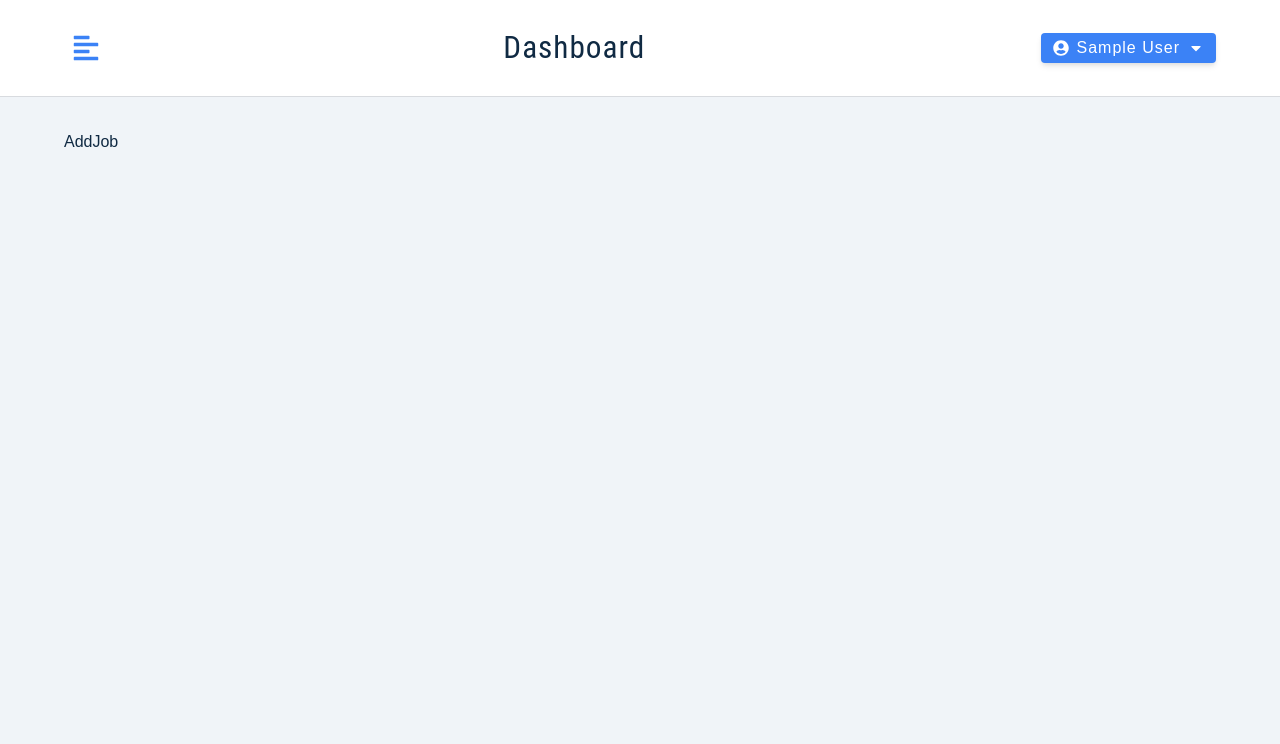
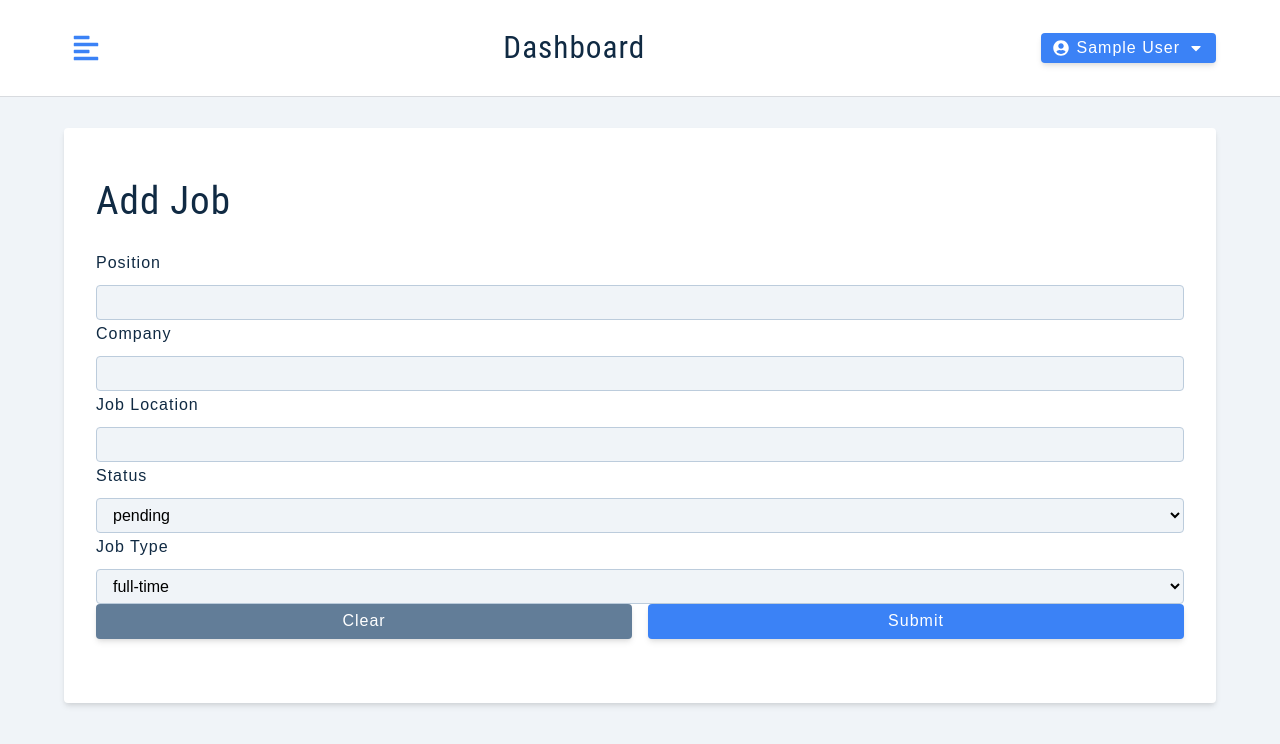
Before and after one commit to NSENGIYUMVA-Christian/jobster, a React (Create React App) app: page /add-job in a window 1280 px wide. Shown: the top 744 px of the page. Built offline with nearby package versions, Linux system fonts and the light colour scheme; sample sign-in values are in the browser's storage.

Commit message:
finished profile page, next to add job

```diff
--- a/src/components/FormRow.js
+++ b/src/components/FormRow.js
@@ -4,9 +4,10 @@ const FormRow = ({ type, name, value, handleChange, labelText }) => {
   return (
     <div className="form-row">
       <label htmlFor={name} className="form-label">
-        {name}
+        {labelText || name}
       </label>
       <input
+        id={name}
         type={type}
         name={name}
         value={value}
--- /dev/null
+++ b/src/components/FormRowSelect.js
@@ -0,0 +1,28 @@
+import React from "react";
+
+const FormRowSelect = ({ labelText, name, value, handleChange, list }) => {
+  return (
+    <div className="form-row">
+      <label htmlFor={name} className="form-label">
+        {labelText || name}
+      </label>
+      <select
+        name={name}
+        id={name}
+        value={value}
+        onChange={handleChange}
+        className="form-select"
+      >
+        {list.map((item, index) => {
+          return (
+            <option key={index} value={item}>
+              {item}
+            </option>
+          );
+        })}
+      </select>
+    </div>
+  );
+};
+
+export default FormRowSelect;
--- a/src/components/index.js
+++ b/src/components/index.js
@@ -3,5 +3,6 @@ import FormRow from "./FormRow";
 import Navbar from "./Navbar";
 import BigSidebar from "./BigSidebar";
 import SmallSidebar from "./SmallSidebar";
+import FormRowSelect from "./FormRowSelect";
 
-export { Logo, FormRow, Navbar, BigSidebar, SmallSidebar };
+export { Logo, FormRow, FormRowSelect, Navbar, BigSidebar, SmallSidebar };
--- /dev/null
+++ b/src/features/job/jobSlice.js
@@ -0,0 +1,25 @@
+import { createSlice, createAsyncThunk } from "@reduxjs/toolkit";
+import { toast } from "react-toastify";
+import customFetch from "../../utils/axios";
+import { getUserFromLocalStorage } from "../../utils/localStorage";
+
+const initialState = {
+  isLoading: false,
+  position: "",
+  company: "",
+  jobLocation: "",
+  jobTypeOptions: ["full-time", "part-time", "remote", "internship"],
+  jobType: "full-time",
+  statusOptions: ["interview", "declined", "pending"],
+  status: "pending",
+  isEditing: false,
+  editJobId: "",
+};
+
+//////// Job slice
+const jobSlice = createSlice({
+  name: "job",
+  initialState,
+});
+
+export default jobSlice.reducer;
--- a/src/features/user/userSlice.js
+++ b/src/features/user/userSlice.js
@@ -7,6 +7,7 @@ import {
   removeUserFromLocalStorage,
 } from "../../utils/localStorage";
 
+// initial state
 const initialState = {
   isLoading: false,
   isSidebarOpen: false,
@@ -39,6 +40,28 @@ export const loginUser = createAsyncThunk(
   }
 );
 
+/// update user data
+export const updateUser = createAsyncThunk(
+  "user/updateUser",
+  async (user, thunkAPI) => {
+    try {
+      const resp = await customFetch.patch("/auth/updateUser", user, {
+        headers: {
+          authorization: `Bearer ${thunkAPI.getState().user.user.token}`,
+        },
+      });
+      return resp.data;
+    } catch (error) {
+      if (error.response.status === 401) {
+        thunkAPI.dispatch(logoutUser());
+        return thunkAPI.rejectWithValue("Unauthorized! Logging Out...");
+      }
+      return thunkAPI.rejectWithValue(error.response.data.msg);
+    }
+  }
+);
+
+//  userSlice
 const userSlice = createSlice({
   name: "user",
   initialState,
@@ -81,6 +104,20 @@ const userSlice = createSlice({
       .addCase(loginUser.rejected, (state, { payload }) => {
         state.isLoading = false;
         toast.error(payload);
+      })
+      .addCase(updateUser.pending, (state) => {
+        state.isLoading = true;
+      })
+      .addCase(updateUser.fulfilled, (state, { payload }) => {
+        state.isLoading = false;
+        const { user } = payload;
+        state.user = user;
+        addUserToLocalStorage(user);
+        toast.success(`User updated!`);
+      })
+      .addCase(updateUser.rejected, (state, { payload }) => {
+        state.isLoading = false;
+        toast.error(payload);
       });
   },
 });
--- a/src/pages/dashboard/AddJob.js
+++ b/src/pages/dashboard/AddJob.js
@@ -1,7 +1,107 @@
 import React from "react";
+import { FormRow, FormRowSelect } from "../../components";
+import Wrapper from "../../assets/wrappers/DashboardFormPage";
+import { useSelector, useDispatch } from "react-redux";
+import { toast } from "react-toastify";
 
 const AddJob = () => {
-  return <div>AddJob</div>;
+  // getting job state values
+  const {
+    isLoading,
+    position,
+    company,
+    jobLocation,
+    jobType,
+    jobTypeOptions,
+    status,
+    statusOptions,
+    isEditing,
+    editJobId,
+  } = useSelector((store) => store.job);
+  const dispatch = useDispatch();
+
+  /// handle submit
+  const handleSubmit = (e) => {
+    e.preventDefault();
+    if (!position || !company || !jobLocation) {
+      toast.error("PLease fill out all fields");
+      return;
+    }
+  };
+
+  /// handle onChange
+  const handleJobInput = (e) => {
+    const name = e.target.name;
+    const value = e.target.value;
+    console.log(name, value);
+  };
+
+  // main return
+  return (
+    <Wrapper>
+      <form className="form">
+        <h2>{isEditing ? "edit job" : "add job"}</h2>
+        <div className="form-container">
+          {/* position */}
+          <FormRow
+            type="text"
+            name="position"
+            value={position}
+            handleChange={handleJobInput}
+          />
+          {/* company */}
+          <FormRow
+            type="text"
+            name="company"
+            value={company}
+            handleChange={handleJobInput}
+          />
+          {/* jobLocation */}
+          <FormRow
+            type="text"
+            labelText="job location"
+            name="jobLocation"
+            value={jobLocation}
+            handleChange={handleJobInput}
+          />
+          {/* job status */}
+          <FormRowSelect
+            name="status"
+            value={status}
+            handleChange={handleJobInput}
+            list={statusOptions}
+          />
+          {/* job type */}
+          <FormRowSelect
+            name="jobType"
+            labelText="job type"
+            value={jobType}
+            handleChange={handleJobInput}
+            list={jobTypeOptions}
+          />
+
+          {/* buttons */}
+          <div className="btn-container">
+            <button
+              type="button"
+              className="btn btn-block clear-btn"
+              onClick={() => console.log("clear value")}
+            >
+              Clear
+            </button>
+            <button
+              type="submit"
+              className="btn btn-block submit-btn"
+              onClick={handleSubmit}
+              disabled={isLoading}
+            >
+              Submit
+            </button>
+          </div>
+        </div>
+      </form>
+    </Wrapper>
+  );
 };
 
 export default AddJob;
--- a/src/pages/dashboard/Profile.js
+++ b/src/pages/dashboard/Profile.js
@@ -1,7 +1,79 @@
 import React from "react";
+import { useState } from "react";
+import { FormRow } from "../../components";
+import Wrapper from "../../assets/wrappers/DashboardFormPage";
+import { useDispatch, useSelector } from "react-redux";
+import { toast } from "react-toastify";
+import { updateUser } from "../../features/user/userSlice";
 
 const Profile = () => {
-  return <div>Profile</div>;
+  const { isLoading, user } = useSelector((store) => store.user);
+  const dispatch = useDispatch();
+
+  // user data
+  const [userData, setUserData] = useState({
+    name: user?.name || "",
+    email: user?.email || "",
+    lastName: user?.lastName || "",
+    location: user?.location || "",
+  });
+
+  // handle Submit
+  const handleSubmit = (e) => {
+    e.preventDefault();
+    const { name, email, lastName, location } = userData;
+    if (!name || !email || !lastName || !location) {
+      toast.error("Please fill out all fields");
+      return;
+    }
+    dispatch(updateUser(userData));
+  };
+  /////// handle change
+
+  const handleChange = (e) => {
+    const name = e.target.name;
+    const value = e.target.value;
+
+    setUserData({ ...userData, [name]: value });
+  };
+
+  return (
+    <Wrapper>
+      <form className="form" onSubmit={handleSubmit}>
+        <h3>profile</h3>
+        <div className="form-center">
+          <FormRow
+            type="text"
+            name="name"
+            value={userData.name}
+            handleChange={handleChange}
+          />
+          <FormRow
+            type="text"
+            labelText="last name"
+            name="lastName"
+            value={userData.lastName}
+            handleChange={handleChange}
+          />
+          <FormRow
+            type="email"
+            name="email"
+            value={userData.email}
+            handleChange={handleChange}
+          />
+          <FormRow
+            type="text"
+            name="location"
+            value={userData.location}
+            handleChange={handleChange}
+          />
+          <button type="submit" className="btn btn-block" disabled={isLoading}>
+            {isLoading ? "Please wait ..." : "Save changes"}
+          </button>
+        </div>
+      </form>
+    </Wrapper>
+  );
 };
 
 export default Profile;
--- a/src/store.js
+++ b/src/store.js
@@ -1,8 +1,10 @@
 import { configureStore } from "@reduxjs/toolkit";
 import userSlice from "./features/user/userSlice";
+import jobSlice from "./features/job/jobSlice";
 
 export const store = configureStore({
   reducer: {
     user: userSlice,
+    job: jobSlice,
   },
 });
```
